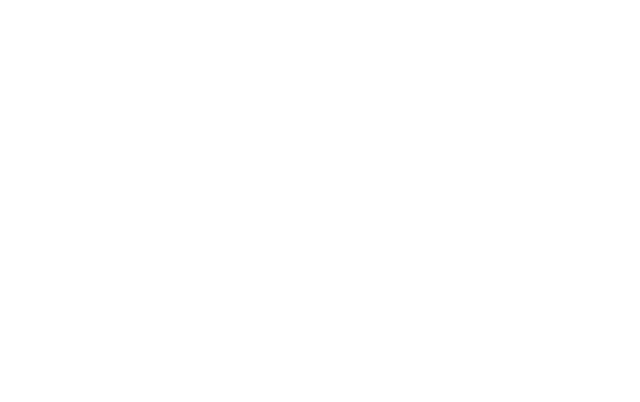
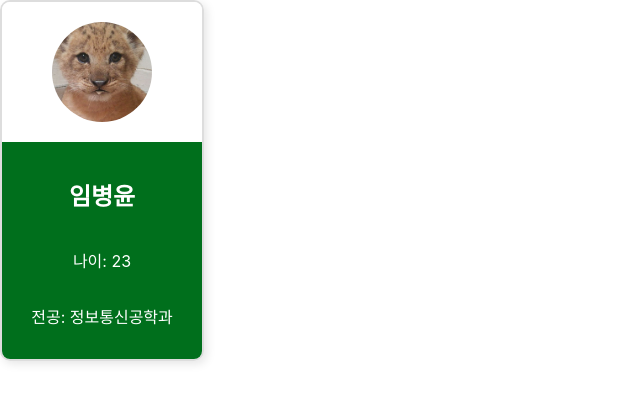
Before and after one commit to likelion-inha-13/FE-react-component-props, a React (Create React App) app: page / in a window 1280 px wide. Shown: the top 402 px of the page, without its empty margins (0-640 px from the left). Built offline with nearby package versions, Linux system fonts and the light colour scheme.

Commit message:
과제1 완료

```diff
--- a/src/App.js
+++ b/src/App.js
@@ -1,10 +1,10 @@
 import "./App.css";
 import HomePage from "./page/HomePage";
 import StaffPage from "./page/StaffPage";
-/* 여기에 Page들을 import 한 후 하나 씩 확인!! */
+import UserProfile from "./components/UserProfile/UserProfile";
 
 const App = () => {
-  return <div></div>;
+  return <HomePage />;
 };
 
 export default App;
--- a/src/components/UserProfile/UserProfile.jsx
+++ b/src/components/UserProfile/UserProfile.jsx
@@ -2,6 +2,20 @@ import React from "react";
 import "./UserProfile.css";
 import lionImage from "./lion.jpeg";
 
-const UserProfile = () => {};
+const UserProfile = (props) => {
+    const { name, age, major } = props;
+    return (
+        <div className="profile-card">
+            <div className="profile-top">
+                <img src={lionImage} alt="lion" className="profile-img"/>
+            </div>
+            <div className="profile-info">
+                <h2>{name}</h2>
+                <p>나이: {age}</p>
+                <p>전공: {major}</p>
+            </div>
+        </div>
+    )
+};
 
 export default UserProfile;
--- a/src/page/HomePage.jsx
+++ b/src/page/HomePage.jsx
@@ -3,7 +3,7 @@ import UserProfile from "../components/UserProfile/UserProfile";
 const HomePage = () => {
   return (
     <div>
-      <UserProfile />
+      <UserProfile name="임병윤" age={23} major="정보통신공학과"/>
     </div>
   );
 };
```
